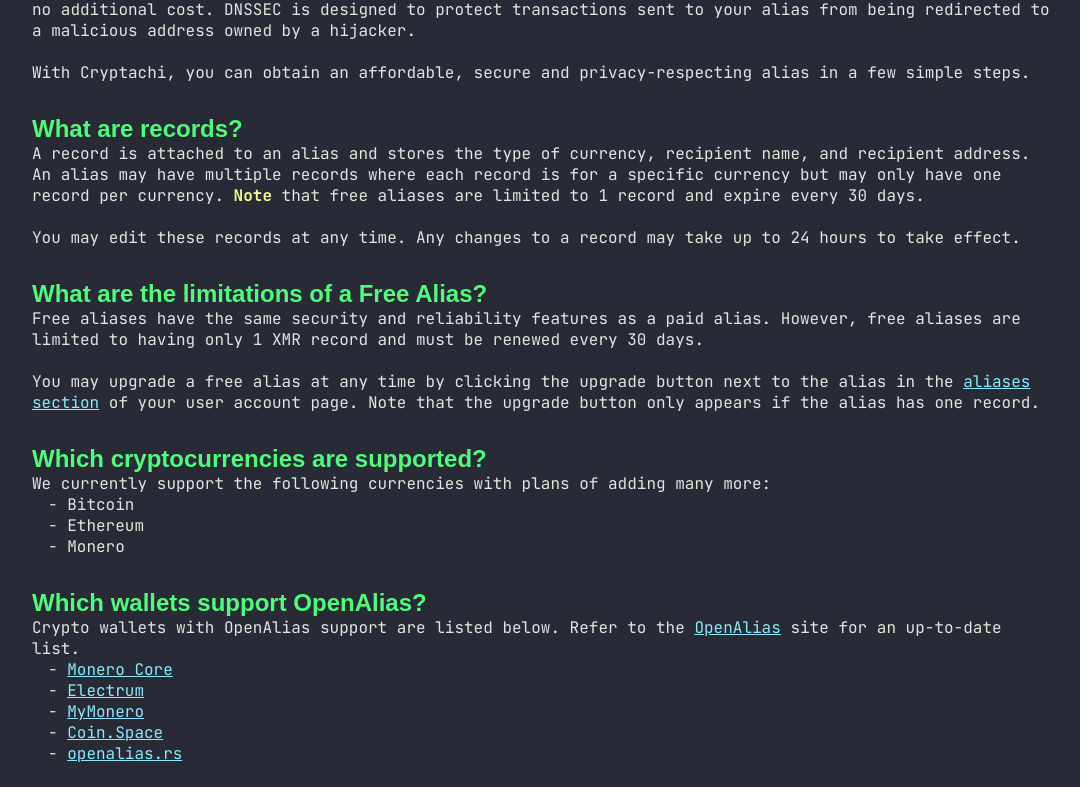
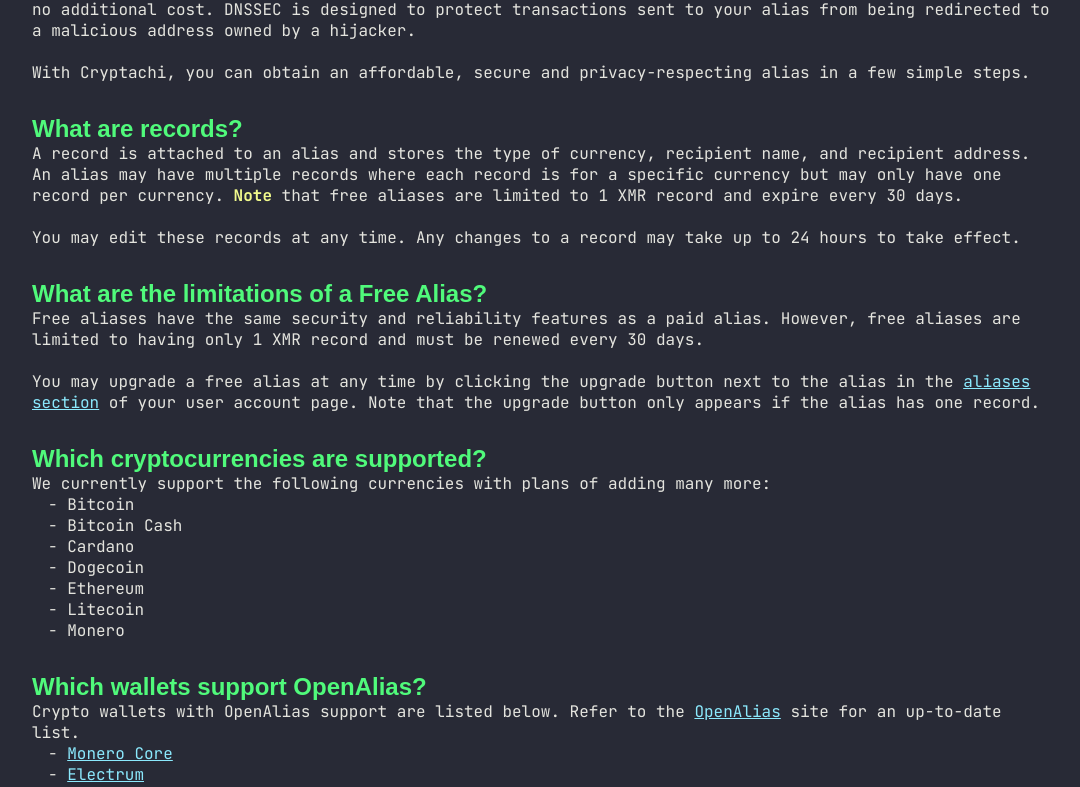
Before and after one commit to RubenRosoHui/cryptachi, a Vue app in the folder packages/web/: page /faq in a window 1280 px wide. Shown: the part 650-1437 px from the top of the page, without its empty margins (96-1176 px from the left). Built offline with nearby package versions, Linux system fonts and the light colour scheme; a web font is replaced by a local one; what @cryptachi/common would draw is missing.

Commit message:
Updated FAQ page.

```diff
--- a/packages/web/src/pages/faq/TheFAQ.vue
+++ b/packages/web/src/pages/faq/TheFAQ.vue
@@ -22,7 +22,7 @@
 			</li>
 			<li>
 				<h2>What are records?</h2>
-				<p>A record is attached to an alias and stores the type of currency, recipient name, and recipient address. An alias may have multiple records where each record is for a specific currency but may only have one record per currency. <span class="yellow bold">Note</span> that free aliases are limited to 1 record and expire every 30 days.</p>
+				<p>A record is attached to an alias and stores the type of currency, recipient name, and recipient address. An alias may have multiple records where each record is for a specific currency but may only have one record per currency. <span class="yellow bold">Note</span> that free aliases are limited to 1 XMR record and expire every 30 days.</p>
 				<br />
 				<p>You may edit these records at any time. Any changes to a record may take up to 24 hours to take effect.</p>
 			</li>
@@ -37,7 +37,11 @@
 				<p>We currently support the following currencies with plans of adding many more:</p>
 				<ul class="base-list">
 					<li>Bitcoin</li>
+					<li>Bitcoin Cash</li>
+					<li>Cardano</li>
+					<li>Dogecoin</li>
 					<li>Ethereum</li>
+					<li>Litecoin</li>
 					<li>Monero</li>
 				</ul>
 			</li>
```
